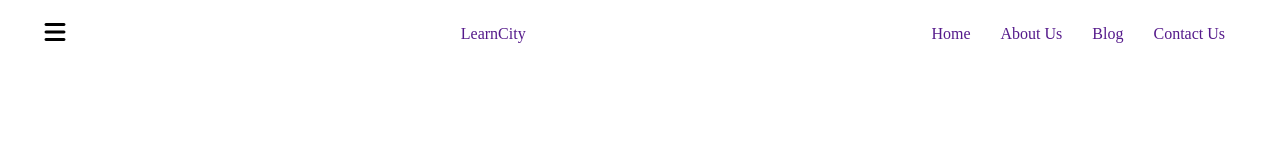
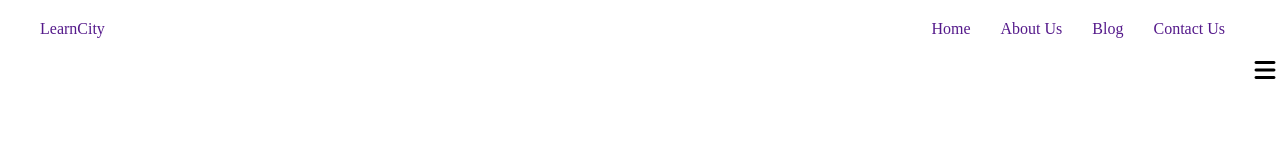
Before and after one commit to tobeblast/toggle-icon, a plain HTML site: page index.html in a window 1280 px wide. Drawn offline with Linux system fonts and the light colour scheme.

Commit message:
toggole-icon small corection

```diff
--- a/index.html
+++ b/index.html
@@ -16,10 +16,6 @@
   <body>
     <header>
       <nav class="navbar">
-        <!-- Hamburger Icon -->
-        <div class="open-icon" id="openIcon">
-          <i class="fa-solid fa-bars"></i>
-        </div>
         <!-- Logo Section -->
         <div class="logo">
           <a href="">LearnCity</a>
@@ -34,6 +30,10 @@
           </ul>
         </div>
       </nav>
+      <!-- Hamburger Icon -->
+      <div class="open-icon" id="openIcon">
+        <i class="fa-solid fa-bars"></i>
+      </div>
       <!-- Side nav -->
       <nav class="side-nav" id="sideNav">
         <div class="close-icon" id="closeIcon">
--- a/styles.css
+++ b/styles.css
@@ -55,6 +55,9 @@ ul {
 .open-icon {
   font-size: 24px;
   cursor: pointer;
+  align-self: flex-end;
+  display: flex;
+  justify-content: flex-end;
 }
 
 .close-icon {
```
